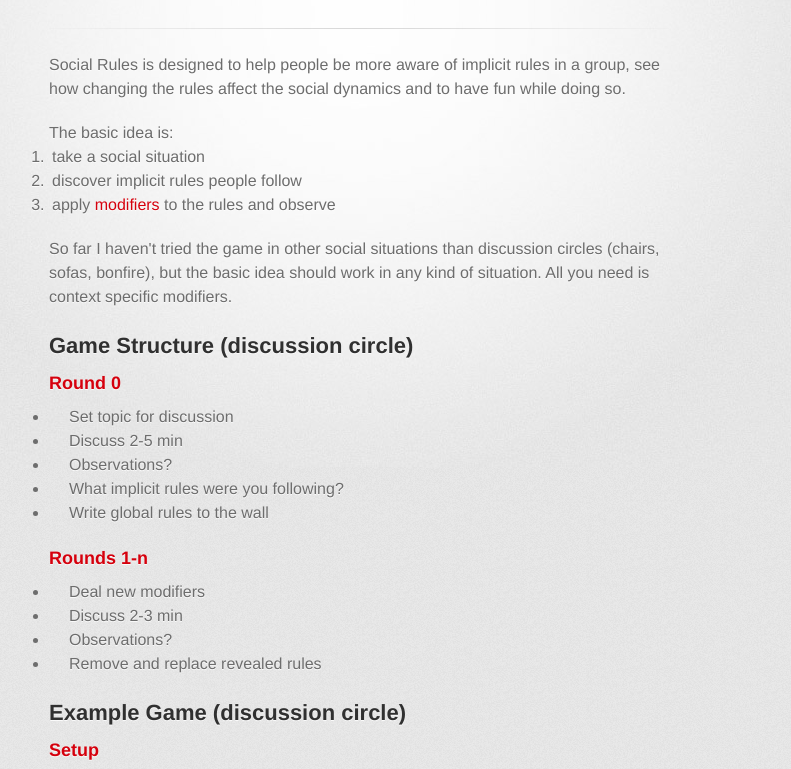
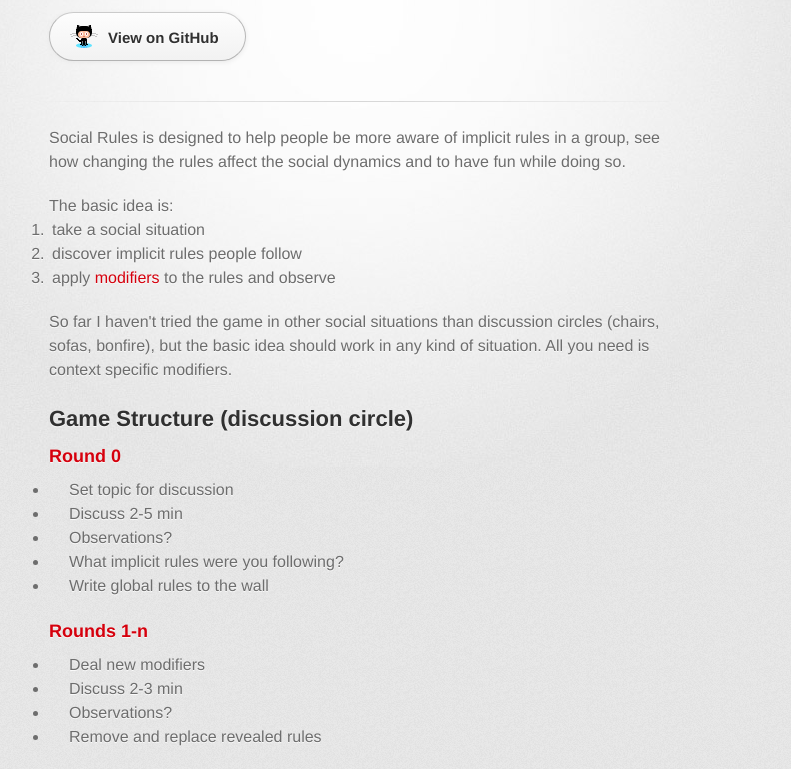
Before and after one commit to jussiholtta/socialrules, a plain HTML site: page index.html in a window 1280 px wide. Shown: the part 106-875 px from the top of the page, without its empty margins (281-1072 px from the left). Drawn offline with Linux system fonts and the light colour scheme; a web font is replaced by a local one.

Commit message:
re-added github view link

```diff
--- a/index.html
+++ b/index.html
@@ -20,13 +20,13 @@
         <header>
           <h1>Social Rules Game</h1>
         </header>
+        <section id="downloads" class="clearfix">
 <!--
-        <section id="downloads" class="clearfix">
           <a href="https://github.com/jussiholtta/socialrules/zipball/master" id="download-zip" class="button"><span>Download .zip</span></a>
           <a href="https://github.com/jussiholtta/socialrules/tarball/master" id="download-tar-gz" class="button"><span>Download .tar.gz</span></a>
-          <a href="https://github.com/jussiholtta/socialrules" id="view-on-github" class="button"><span>View on GitHub</span></a>
+-->
+<a href="https://github.com/jussiholtta/socialrules" id="view-on-github" class="button"><span>View on GitHub</span></a>
         </section>
--->
         <hr>
 
         <section id="main_content">
```
